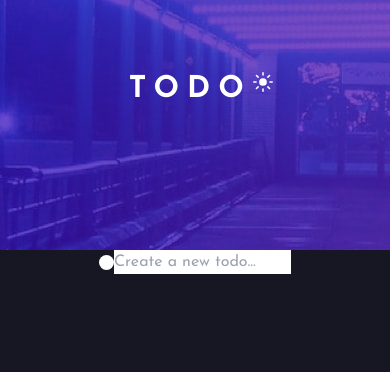
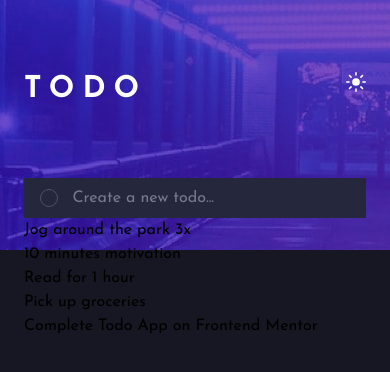
Before and after one commit to Thenextgen1/Todo-app, a React (Create React App) app in the folder project-app/: page / in a window 390 px wide. Shown: the top 372 px of the page. Built offline with nearby package versions, Linux system fonts and the light colour scheme.

Commit message:
responsiveness

```diff
--- a/project-app/src/App.js
+++ b/project-app/src/App.js
@@ -1,5 +1,5 @@
 import './App.css';
-import Todo from './components/Todo/Todo'
+import Todos from './components/Todos/Todos'
 import Header from './components/Header/Header'
 
 
@@ -7,7 +7,7 @@ function App() {
   return (
     <div className="App">
       <Header />
-      <Todo />
+      <Todos />
 
     </div>
   );
--- /dev/null
+++ b/project-app/src/components/AddTodo/AddTodo.css
@@ -0,0 +1,41 @@
+:root {
+    --veryDarkBlue: hsl(235, 21%, 11%);
+    --verydarkDesaturatedBlue: hsl(235, 24%, 19%);
+    --lightGrayishBlue: hsl(234, 39%, 85%);
+    --lightGrayishBluehover: hsl(236, 33%, 92%);
+    --darkGrayishBlue: hsl(234, 11%, 52%);
+    --veryDarkGrayishBlue: hsl(233, 14%, 35%);
+    --veryDarkGrayishBlue2: hsl(237, 14%, 26%);
+}
+
+span {
+    width: 18px;
+    height: 18px;
+    background: none;
+    border: 1px solid var(--veryDarkGrayishBlue)
+}
+
+.input_todo {
+    padding: 0.5em;
+    padding-left: 1em;
+    background: var(--verydarkDesaturatedBlue);
+}
+
+input[type="text"] {
+    background: none;
+    outline: none;
+    font-size: 1em;
+    margin-left: 0.9em;
+    color: var(--lightGrayishBlue);
+}
+
+input[type="text"]:focus {
+    background: none;
+    font-size: 1em;
+    color: var(--lightGrayishBlue);
+}
+
+input:placeholder-shown,
+input::placeholder {
+    color: var(--darkGrayishBlue);
+}
--- /dev/null
+++ b/project-app/src/components/AddTodo/AddTodo.js
@@ -0,0 +1,52 @@
+import React, { useState } from "react";
+import './AddTodo.css'
+
+
+
+
+const AddTodo = (props) => {
+
+    const [formData, setformData] = useState({
+        content: ""
+    })
+
+
+    function handleChange(event) {
+        const { name, value } = event.target
+        setformData(prevFormData => {
+            return {
+                ...prevFormData,
+                [name]: value
+            }
+        })
+    }
+
+    function handleSubmit(event) {
+        event.preventDefault();
+        props.addTodo(formData)
+        setformData(prevFormData => {
+            return {
+                ...prevFormData,
+                content: ''
+            }
+        })
+    }
+
+
+    return (
+        <div className="flex items-center input_todo">
+            <span className="check_container rounded-full"></span>
+            <form onSubmit={handleSubmit}>
+                <input
+                    type="text"
+                    name="content"
+                    onChange={handleChange}
+                    placeholder="Create a new todo..."
+                    value={formData.content}
+                />
+            </form>
+        </div>
+    )
+}
+
+export default AddTodo;
--- /dev/null
+++ b/project-app/src/components/AllTodos/AllTodos.js
@@ -0,0 +1,17 @@
+import React from 'react'
+
+const AllTodos = ({ content, id, num }) => {
+
+    return (
+        <div className='todos' key={id}>
+
+
+            {
+                content && < p className="center">{content}</p>
+
+            }
+        </div >
+    )
+}
+
+export default AllTodos
--- a/project-app/src/components/Header/Header.css
+++ b/project-app/src/components/Header/Header.css
@@ -1,10 +1,34 @@
 img {
     width: 20px;
     height: 20px;
-    right: 30%;
+    right: 33%;
 }
 
 h1 {
     left: 33%;
     letter-spacing: 8px;
 }
+
+@media(max-width:1024px) {
+    h1 {
+        left: 10%;
+    }
+
+    img {
+        right: 20%;
+    }
+
+
+}
+
+@media(max-width:540px) {
+
+
+    h1 {
+        left: 0%;
+    }
+
+    img {
+        right: 0;
+    }
+}
--- a/project-app/src/components/Header/Header.js
+++ b/project-app/src/components/Header/Header.js
@@ -11,6 +11,11 @@ import './Header.css'
 const StyledHeader = styled.header`
 padding: 4.5em 0 1em 0;
 height: 250px;
+
+
+@media(max-width: 540px) {
+    padding: 4.5em 1.5em 1em 1.5em;
+}
 `
 
 
--- a/project-app/src/components/Todo/AllTodos/AllTodos.js
+++ /dev/null
@@ -1,9 +0,0 @@
-import React from 'react'
-
-const AllTodos = () => {
-    return (
-        <div></div>
-    )
-}
-
-export default AllTodos
--- a/project-app/src/components/Todo/Todo.css
+++ /dev/null
@@ -1,15 +0,0 @@
-:root {
-    --veryDarkBlue: hsl(235, 21%, 11%);
-    --verydarkDesaturatedBlue: hsl(235, 24%, 19%);
-    --lightGrayishBlue: hsl(234, 39%, 85%);
-    --lightGrayishBluehover: hsl(236, 33%, 92%);
-    --darkGrayishBlue: hsl(234, 11%, 52%);
-    --veryDarkGrayishBlue: hsl(233, 14%, 35%);
-    --veryDarkGrayishBlue2: hsl(237, 14%, 26%);
-}
-
-span {
-    width: 15px;
-    height: 15px;
-    background: white;
-}
--- a/project-app/src/components/Todo/Todo.js
+++ /dev/null
@@ -1,21 +0,0 @@
-import React from "react";
-import check from '../../assets/images/icon-check.svg'
-import cross from '../../assets/images/icon-cross.svg'
-import AllTodos from './AllTodos/AllTodos'
-import './Todo.css'
-
-
-
-const Todo = () => {
-    return (
-        <section className="flex justify-center">
-            <div className="flex justify-between items-center">
-                <span className="check_container rounded-full"></span>
-                <input type="text" name="content" placeholder="Create a new todo..." />
-            </div>
-            <AllTodos />
-        </section>)
-}
-
-
-export default Todo
--- /dev/null
+++ b/project-app/src/components/Todos/Todos.js
@@ -0,0 +1,93 @@
+import React, { useState } from "react";
+import check from '../../assets/images/icon-check.svg'
+import cross from '../../assets/images/icon-cross.svg'
+import AllTodos from '../AllTodos/AllTodos'
+import './Todos.css'
+import styled from 'styled-components'
+import AddTodo from '../AddTodo/AddTodo'
+
+const StyledSection = styled.section`
+top: -6em;
+width: 34%;
+left: 33%;
+
+@media(max-width: 1024px) {
+    width: 75%;
+    left: 8%;
+    padding: 1.5em;
+}
+
+@media(max-width: 540px) {
+    width: 100%;
+    left: 0;
+}
+
+`
+
+
+const Todos = () => {
+
+
+    const [todos, setTodos] = useState([
+        {
+            id: 1,
+            content: 'Jog around the park 3x'
+        },
+        {
+            id: 2,
+            content: '10 minutes motivation'
+
+        },
+        {
+            id: 3,
+            content: 'Read for 1 hour'
+        },
+        {
+            id: 4,
+            content: 'Pick up groceries'
+        },
+        {
+            id: 5,
+            content: 'Complete Todo App on Frontend Mentor'
+        }
+
+    ])
+
+
+    function addTodo(todo) {
+        todo.id = Math.random()
+        let newTodos = [...todos, todo]
+        setTodos(newTodos)
+    }
+
+
+
+
+
+
+
+    const todoList = todos.map((datum) => {
+        return (
+            <AllTodos
+                key={datum.id}
+                num={datum.id}
+                content={datum.content}
+            />
+        )
+    })
+
+
+
+
+
+
+    return (
+        <StyledSection className="flex-column justify-center relative">
+            <AddTodo addTodo={addTodo} />
+            {todoList}
+        </StyledSection>
+    )
+}
+
+
+export default Todos
```
Also changed, not shown: project-app/src/components/AllTodos/AllTodos.css (added), project-app/src/components/Todos/Todos.css (added).
